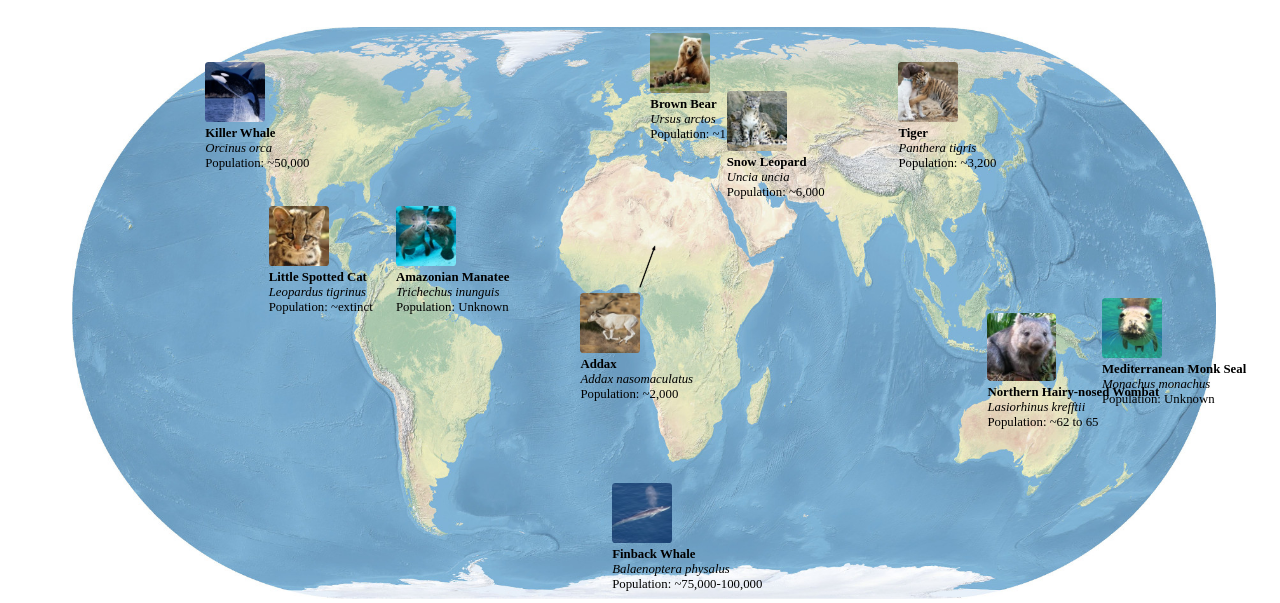
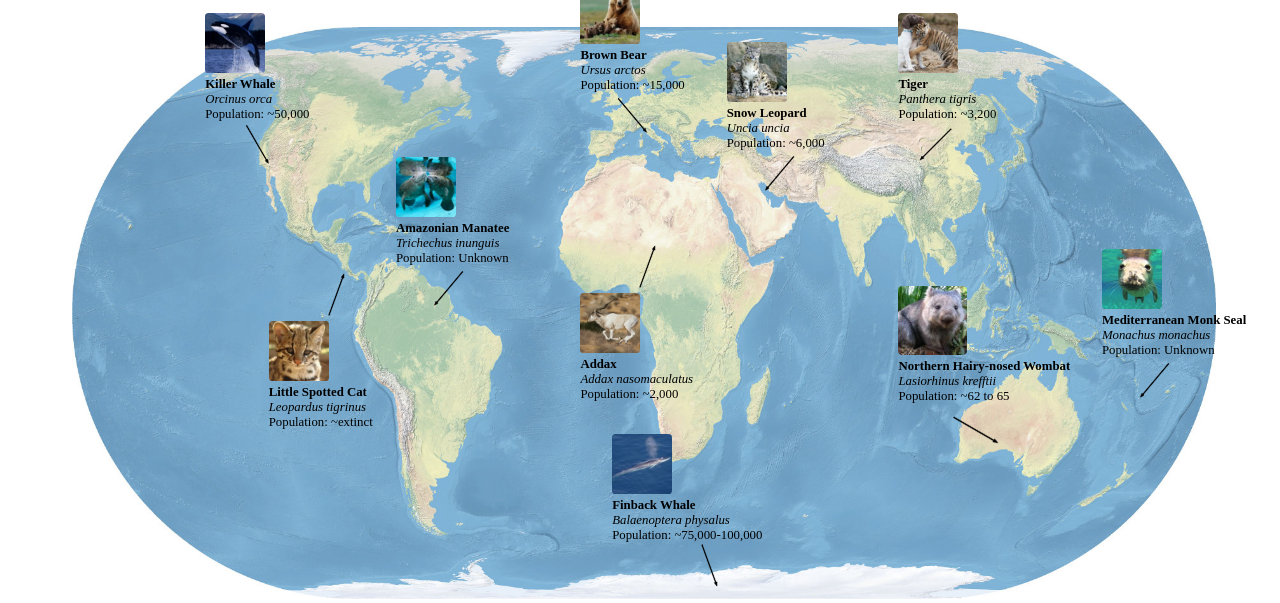
Before and after one commit to mthygesen2/CSS-animalMap, a plain HTML site: page index.html in a window 1280 px wide. Shown: the part 224-827 px from the top of the page. Drawn offline with Linux system fonts and the light colour scheme.

Commit message:
add pointers to continents

```diff
--- a/css/styles.css
+++ b/css/styles.css
@@ -72,34 +72,84 @@
   left: 47.5%;
 }
 
+#antarctica {
+  position: relative;
+ -webkit-transform: rotate(70deg);
+ width: 30%;
+ height: auto;
+ top: 90%;
+ left: 50%;
+}
+
 .asia {
   position: absolute;
   bottom: 75%;
   left: 70%;
 }
 
+#asia {
+  position: relative;
+ -webkit-transform: rotate(135deg);
+ width: 30%;
+ height: auto;
+ top: 90%;
+ left: 10%;
+}
+
 .australia {
   position: absolute;
-  bottom: 30%;
-  left: 77%;
+  bottom: 25%;
+  left: 70%;
+}
+#australia {
+  position: relative;
+ -webkit-transform: rotate(30deg);
+ width: 30%;
+ height: auto;
+ top: 90%;
+ left: 30%;
 }
 
 .centralamerica {
   position: absolute;
-  bottom: 50%;
+  bottom: 30%;
   left: 20.5%;
+}
+#centralamerica {
+  position: relative;
+ -webkit-transform: rotate(290deg);
+ width: 30%;
+ height: auto;
+ bottom: 45%;
+ left: 30%;
 }
 
 .europe {
   position: absolute;
   bottom: 80%;
-  left: 50.5%;
+  left: 45%;
 }
 
+#europe {
+  position: relative;
+ -webkit-transform: rotate(50deg);
+ width: 30%;
+ height: auto;
+ top: 90%;
+ left: 20%;
+}
 .middleEast {
   position: absolute;
   bottom: 70%;
   left: 56.5%;
+}
+#middleEast {
+  position: relative;
+ -webkit-transform: rotate(130deg);
+ width: 30%;
+ height: auto;
+ top: 90%;
+ left: 20%;
 }
 
 .northAmerica {
@@ -107,14 +157,38 @@
   bottom: 75%;
   left: 15.5%;
 }
+#northAmerica {
+  position: relative;
+ -webkit-transform: rotate(60deg);
+ width: 30%;
+ height: auto;
+ top: 90%;
+ left: 20%;
+}
 
 .southAmerica {
   position: absolute;
   bottom: 50%;
   left: 30.5%;
 }
+#southAmerica {
+  position: relative;
+ -webkit-transform: rotate(130deg);
+ width: 30%;
+ height: auto;
+ top: 90%;
+ left: 20%;
+}
 .oceania {
   position: absolute;
   bottom: 34%;
   left: 86%;
 }
+#oceania {
+  position: relative;
+ -webkit-transform: rotate(130deg);
+ width: 30%;
+ height: auto;
+ top: 90%;
+ left: 20%;
+}
--- a/index.html
+++ b/index.html
@@ -18,64 +18,80 @@
         <div class="africa">
           <img id="africa" src="img/pointer.png" alt="pointer" /><br>
           <img src="img/africa.jpg" alt="africa"/>
-
           <h5>Addax</h5>
           <p><em>Addax nasomaculatus</em></p>
           <p>Population: ~2,000</p>
         </div>
+
         <div class="antarctica">
-          <img id="antarctica" src="img/antarctica.jpg" alt="antarctica"/>
+          <img src="img/antarctica.jpg" alt="antarctica"/>
           <h5>Finback Whale</h5>
           <p><em>Balaenoptera physalus</em></p>
           <p>Population: ~75,000-100,000</p>
+          <img id="antarctica" src="img/pointer.png" alt="pointer"/>
         </div>
+
         <div class="asia">
-          <img id="asia" src="img/asia.jpg" alt="asia"/>
+          <img src="img/asia.jpg" alt="asia"/>
           <h5>Tiger</h5>
           <p><em>Panthera tigris</em></p>
           <p>Population: ~3,200</p>
+          <img id="asia" src="img/pointer.png" alt="pointer"/><br>
         </div>
         <div class="australia">
-          <img id="australia" src="img/australia.jpg" alt="australia"/>
+          <img src="img/australia.jpg" alt="australia"/>
           <h5>Northern Hairy-nosed Wombat</h5>
           <p><em>Lasiorhinus krefftii</em></p>
           <p>Population: ~62 to 65</p>
+          <img id="australia" src="img/pointer.png" alt="pointer"/><br>
         </div>
+
         <div class="centralamerica">
-          <img id="centralamerica" src="img/centralamerica.jpg" alt="centralamerica"/>
+          <img id="centralamerica" src="img/pointer.png" alt="pointer"/><br>
+          <img  src="img/centralamerica.jpg" alt="centralamerica"/>
           <h5>Little Spotted Cat</h5>
           <p><em>Leopardus tigrinus</em></p>
           <p>Population: ~extinct</p>
         </div>
+
         <div class="europe">
-          <img id="europe" src="img/europe.jpg" alt="europe"/>
+          <img src="img/europe.jpg" alt="europe"/>
           <h5>Brown Bear</h5>
           <p><em>Ursus arctos</em></p>
           <p>Population: ~15,000</p>
+          <img id="europe" src="img/pointer.png" alt="pointer"/><br>
         </div>
+
         <div class="middleEast">
-          <img id="middleEast" src="img/middleEast.jpg" alt="middleEast"/>
+          <img  src="img/middleEast.jpg" alt="middleEast"/>
           <h5>Snow Leopard</h5>
           <p><em>Uncia uncia</em></p>
           <p>Population: ~6,000</p>
+          <img id="middleEast" src="img/pointer.png" alt="pointer"/><br>
         </div>
+
         <div class="northAmerica">
-          <img id="northAmerica" src="img/northAmerica.jpg" alt="northAmerica"/>
+          <img src="img/northAmerica.jpg" alt="northAmerica"/>
           <h5>Killer Whale</h5>
           <p><em>Orcinus orca</em></p>
           <p>Population: ~50,000</p>
+            <img id="northAmerica" src="img/pointer.png" alt="pointer"/><br>
         </div>
+
         <div class="oceania">
-          <img id="oceania" src="img/oceania.jpg" alt="oceania"/>
+          <img src="img/oceania.jpg" alt="oceania"/>
           <h5>Mediterranean Monk Seal</h5>
           <p><em>Monachus monachus</em></p>
           <p>Population: Unknown</p>
+            <img id="oceania" src="img/pointer.png" alt="pointer"/><br>
         </div>
+
         <div class="southAmerica">
-          <img id="southAmerica" src="img/southAmerica.jpg" alt="southAmerica"/>
+          <img  src="img/southAmerica.jpg" alt="southAmerica"/>
           <h5>Amazonian Manatee</h5>
           <p><em>Trichechus inunguis</em></p>
           <p>Population: Unknown</p>
+          <img id="southAmerica" src="img/pointer.png" alt="pointer"/><br>
         </div>
       </div>
     </div>
```
